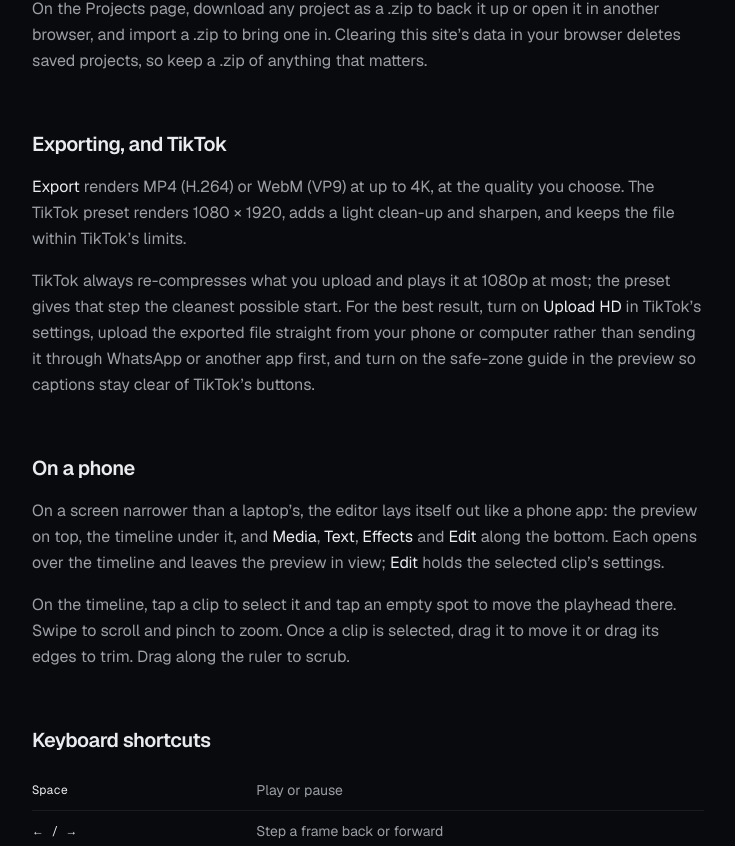
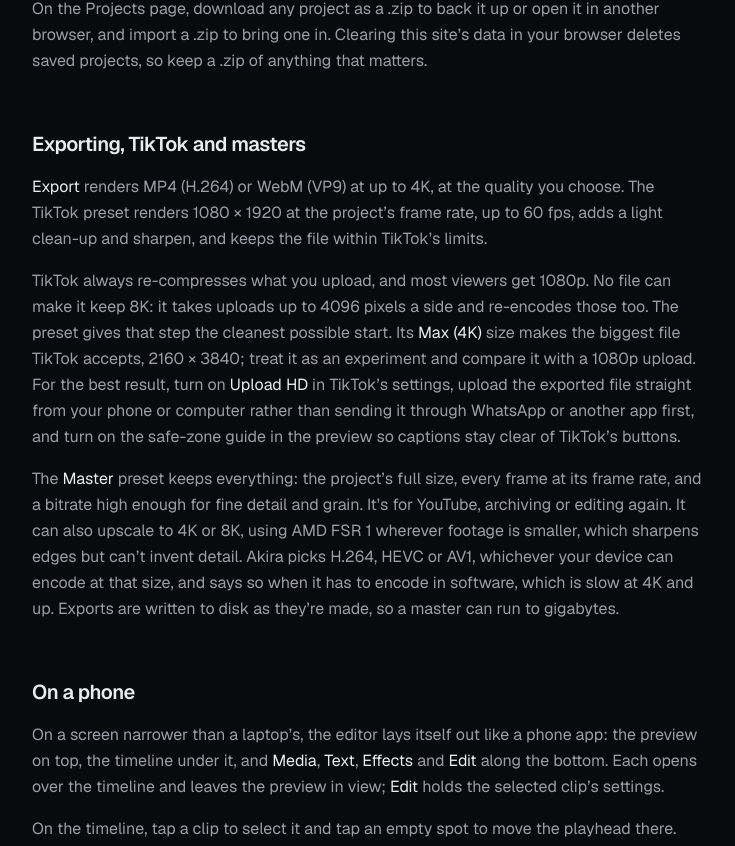
Before and after one commit to Olaosebikancodes/Akira, a Next.js app in the folder apps/web/: page /docs in a window 1280 px wide. Shown: the part 1618-2464 px from the top of the page, without its empty margins (320-1055 px from the left). Built offline with nearby package versions, Linux system fonts and the light colour scheme.

Commit message:
Document master exports and what TikTok keeps

```diff
--- a/apps/web/src/app/docs/page.tsx
+++ b/apps/web/src/app/docs/page.tsx
@@ -34,7 +34,7 @@ const SECTIONS = [
   ["looks", "Looks and effects"],
   ["motion", "Motion"],
   ["saving", "Saving and moving projects"],
-  ["export", "Exporting, and TikTok"],
+  ["export", "Exporting, TikTok and masters"],
   ["phone", "On a phone"],
   ["shortcuts", "Keyboard shortcuts"],
   ["privacy", "Privacy and browsers"],
@@ -139,16 +139,26 @@ export default function DocsPage() {
             </p>
           </Section>
 
-          <Section id="export" title="Exporting, and TikTok">
+          <Section id="export" title="Exporting, TikTok and masters">
             <p>
               <em>Export</em> renders MP4 (H.264) or WebM (VP9) at up to 4K, at the quality you choose. The TikTok preset renders
-              1080 × 1920, adds a light clean-up and sharpen, and keeps the file within TikTok’s limits.
+              1080 × 1920 at the project’s frame rate, up to 60 fps, adds a light clean-up and sharpen, and keeps the file within
+              TikTok’s limits.
             </p>
             <p>
-              TikTok always re-compresses what you upload and plays it at 1080p at most; the preset gives that step the cleanest
-              possible start. For the best result, turn on <em>Upload HD</em> in TikTok’s settings, upload the exported file
-              straight from your phone or computer rather than sending it through WhatsApp or another app first, and turn on the
-              safe-zone guide in the preview so captions stay clear of TikTok’s buttons.
+              TikTok always re-compresses what you upload, and most viewers get 1080p. No file can make it keep 8K: it takes
+              uploads up to 4096 pixels a side and re-encodes those too. The preset gives that step the cleanest possible start.
+              Its <em>Max (4K)</em> size makes the biggest file TikTok accepts, 2160 × 3840; treat it as an experiment and compare
+              it with a 1080p upload. For the best result, turn on <em>Upload HD</em> in TikTok’s settings, upload the exported
+              file straight from your phone or computer rather than sending it through WhatsApp or another app first, and turn on
+              the safe-zone guide in the preview so captions stay clear of TikTok’s buttons.
+            </p>
+            <p>
+              The <em>Master</em> preset keeps everything: the project’s full size, every frame at its frame rate, and a bitrate
+              high enough for fine detail and grain. It’s for YouTube, archiving or editing again. It can also upscale to 4K or
+              8K, using AMD FSR 1 wherever footage is smaller, which sharpens edges but can’t invent detail. Akira picks H.264,
+              HEVC or AV1, whichever your device can encode at that size, and says so when it has to encode in software, which is
+              slow at 4K and up. Exports are written to disk as they’re made, so a master can run to gigabytes.
             </p>
           </Section>
 
```
Also changed, not shown: 2 other files (tests, documents, lock files or other folders).
